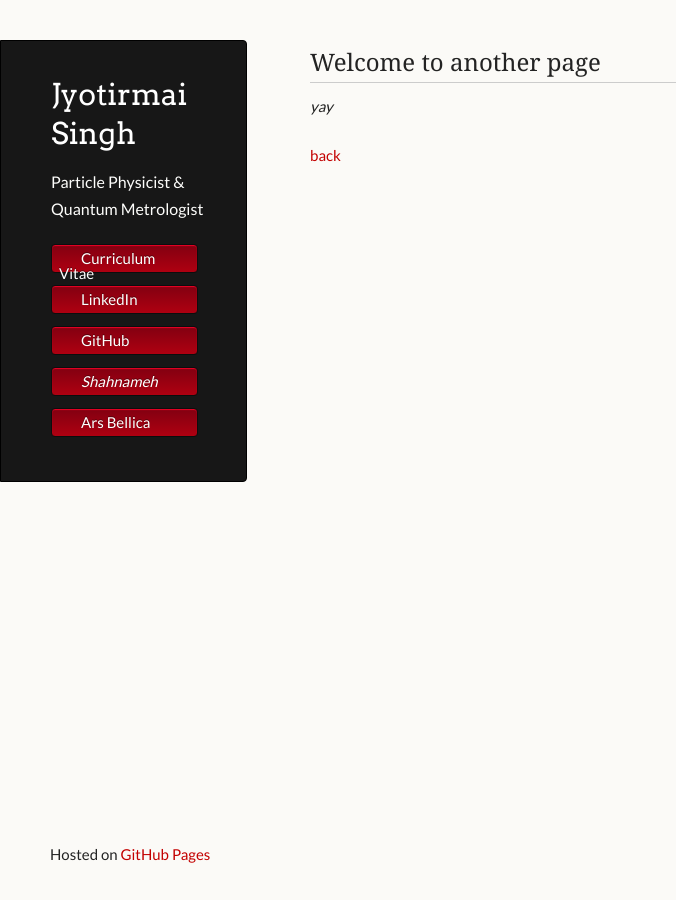
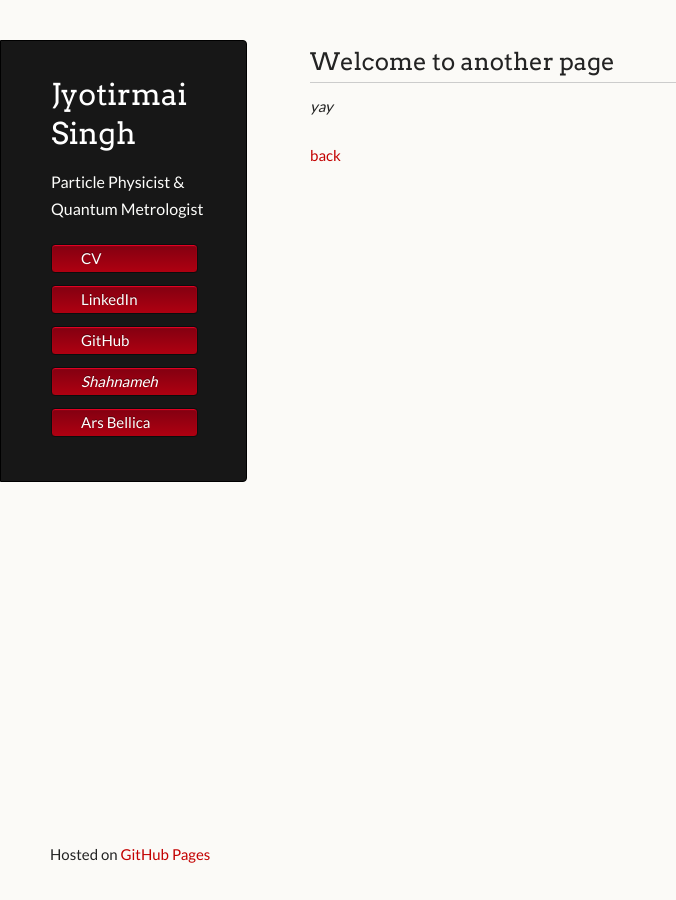
Before and after one commit to joe-singh/joe-singh.github.io, a Jekyll site: the page built from another-page.md, in a window 1280 px wide. Shown: the whole page, without its empty margins (0-676 px from the left). Built offline with Jekyll 4.4.1, drawn with Linux system fonts in a browser that asks for light colours; some web fonts are replaced; our own code applies the rules of GitHub Pages for plain Markdown files.

Commit message:
change title font back to old

```diff
--- a/_layouts/default.html
+++ b/_layouts/default.html
@@ -25,7 +25,7 @@
             <li class="download"><a class="buttons" href="{{ site.github.zip_url }}">Download ZIP</a></li>
             <li class="download"><a class="buttons" href="{{ site.github.tar_url }}">Download TAR</a></li>
           {% endif %}
-          <li><a class="buttons" href="/Jyotirmai_Singh_CV.pdf">Curriculum Vitae</a></li>
+          <li><a class="buttons" href="/Jyotirmai_Singh_CV.pdf">CV</a></li>
           <li><a class="buttons" href="https://www.linkedin.com/in/jyotirmai-singh/">LinkedIn</a></li>
           <li><a class="buttons" href="{{ site.github.owner_url }}">GitHub</a></li>
           <li><a class="buttons" href="/shahnameh_blog.html"><em>Shahnameh</em></a></li>
--- a/_sass/jekyll-theme-dinky.scss
+++ b/_sass/jekyll-theme-dinky.scss
@@ -52,7 +52,7 @@ p, ul, ol, table, dl {
 }
 
 h1, h2, h3 {
-	font-family: 'Noto Serif', Arvo, Monaco, serif;
+	font-family: Arvo, Monaco, serif;
   line-height:1.3;
 	font-weight: normal;
 }
```
